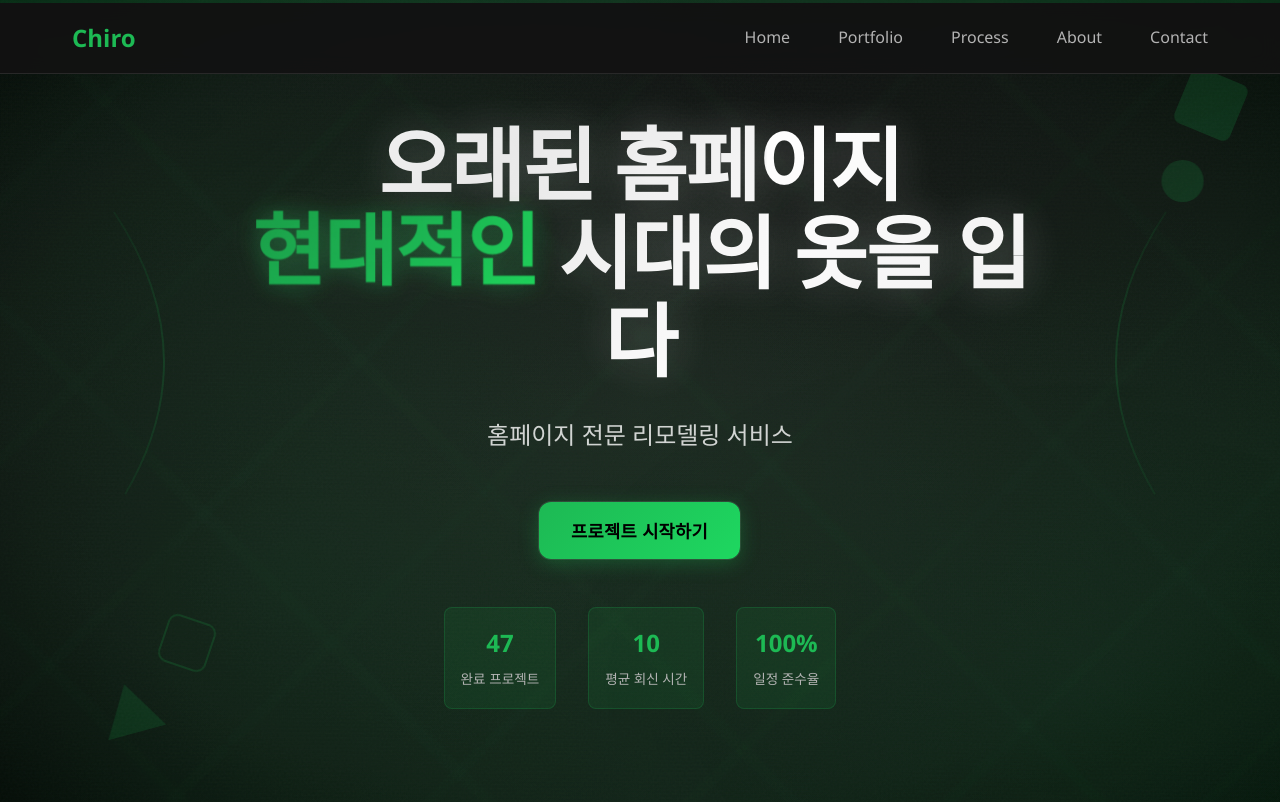
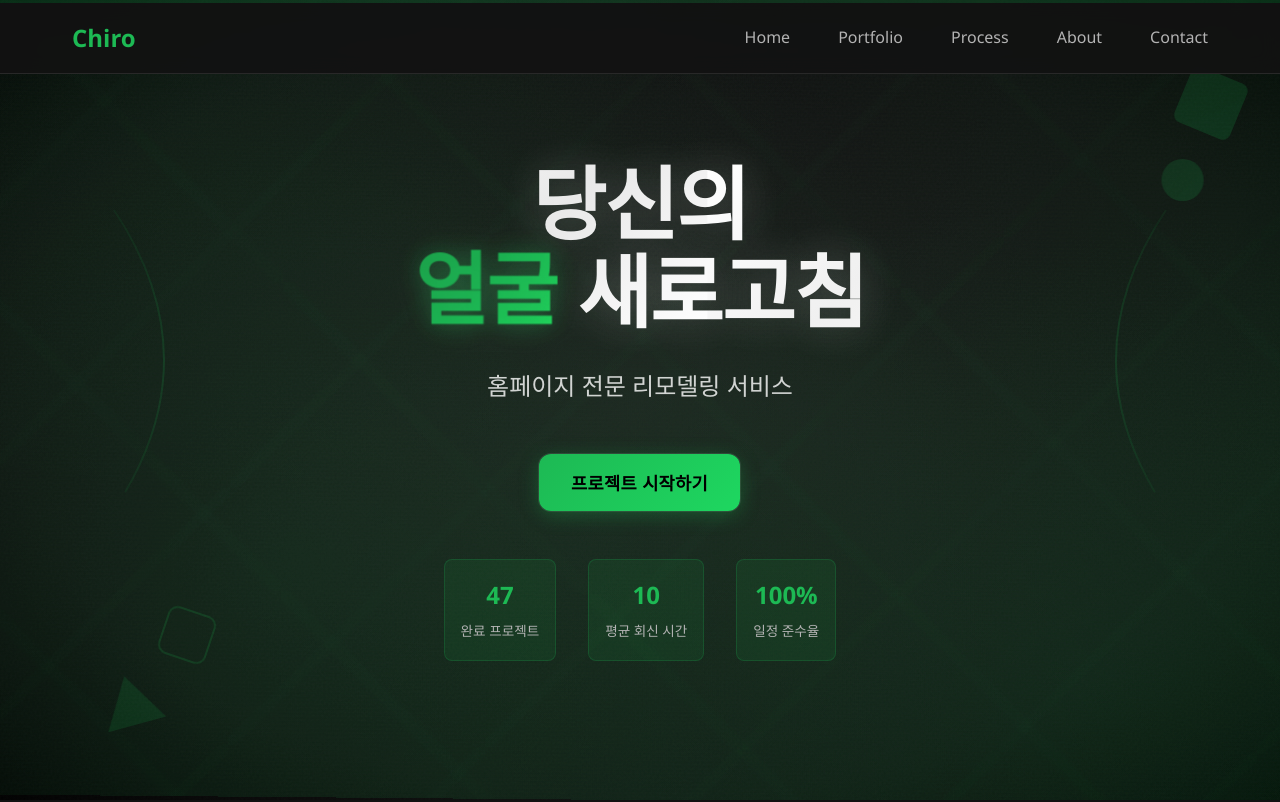
Before and after one commit to sin77812/CHIRO_re, a plain HTML site: page index.html in a window 1280 px wide. Shown: the top 802 px of the page. Drawn offline with Linux system fonts and the light colour scheme.

Commit message:
메인 텍스트

```diff
--- a/index.html
+++ b/index.html
@@ -62,7 +62,7 @@
                 </svg>
             </div>
             <div class="hero__content">
-                <h1 class="hero__title">오래된 홈페이지<br><span class="morphing-word">새로운</span> 시대의 옷을 입다</h1>
+                <h1 class="hero__title">당신의<br><span class="morphing-word">웹</span> 새로고침</h1>
                 <p class="hero__subtitle">
                     홈페이지 전문 리모델링 서비스<br>
 
--- a/script.js
+++ b/script.js
@@ -453,7 +453,7 @@ function initializeMorphingWord() {
     const morphingElement = document.querySelector('.morphing-word');
     if (!morphingElement) return;
 
-    const words = ['새로운', '현대적인', '미래의', '트렌디한'];
+    const words = ['웹', '얼굴', '시대', '분위기'];
     let currentIndex = 0;
     let morphingTimer;
 
```
